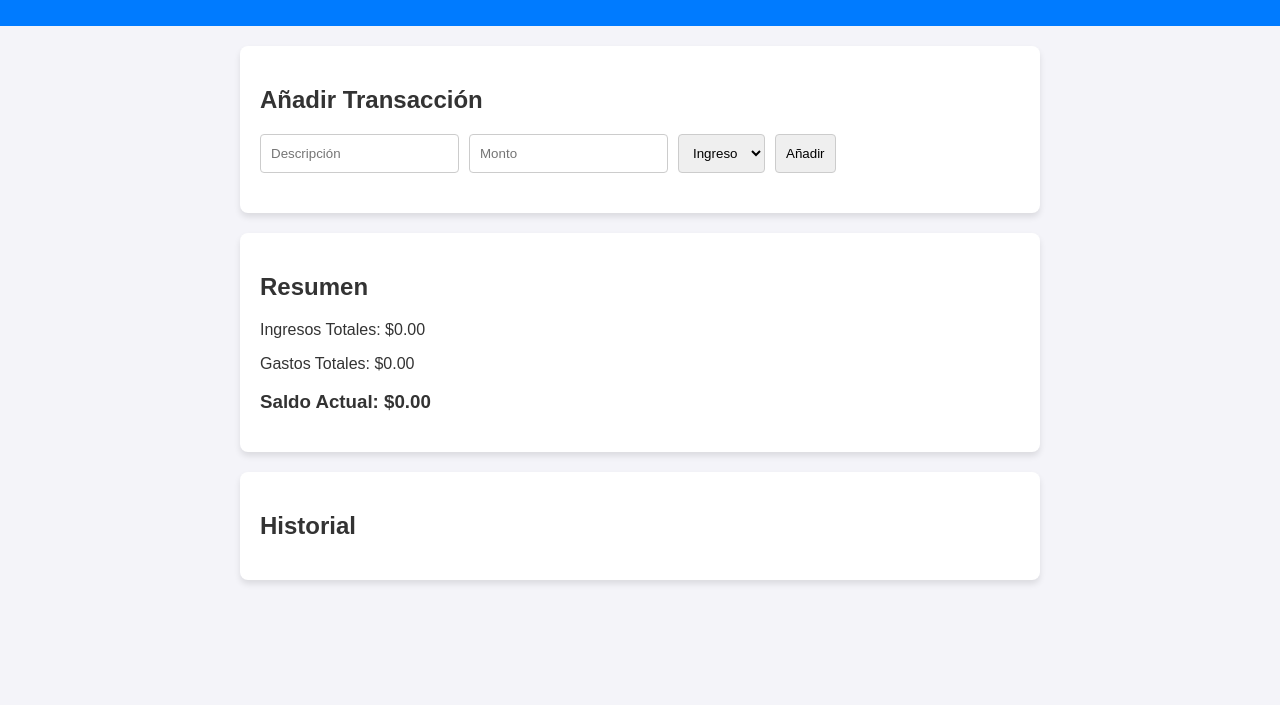
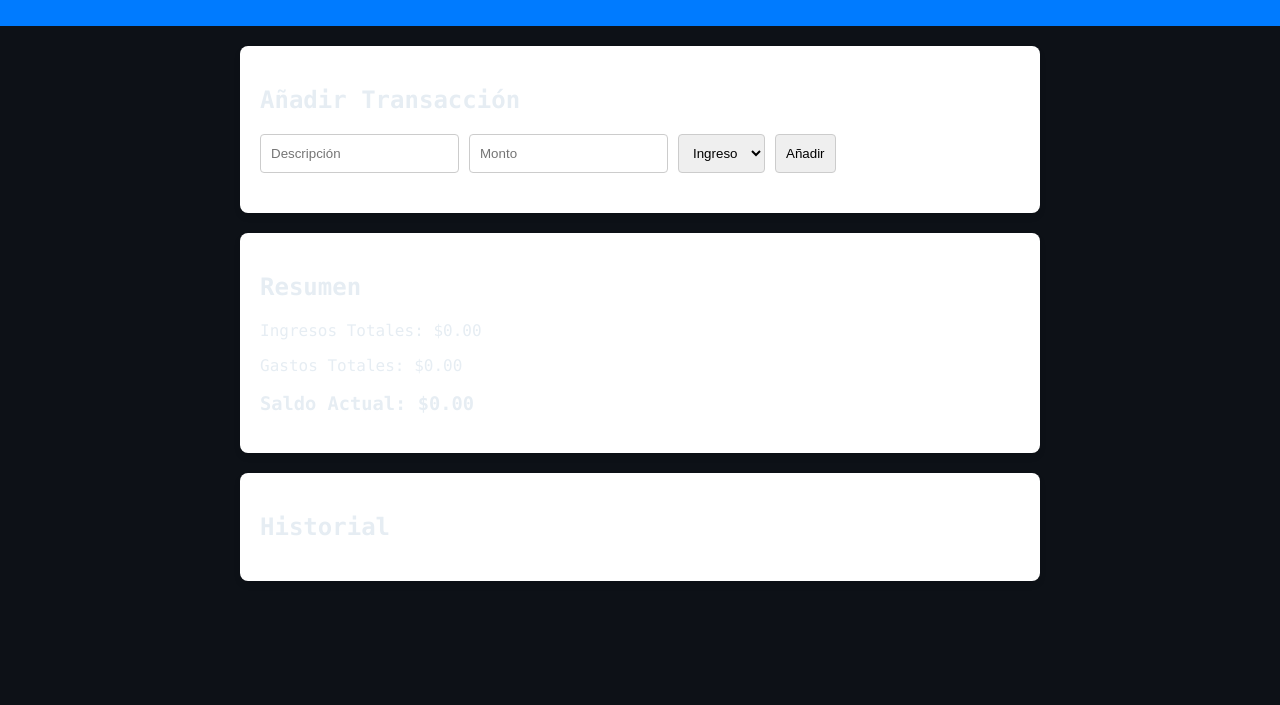
Before and after one commit to ileites/FinanzasHogar, a plain HTML site: page index.html in a window 1280 px wide. Shown: the part 95-800 px from the top of the page. Drawn offline with Linux system fonts and the light colour scheme.

Commit message:
Update style.css

```diff
--- a/style.css
+++ b/style.css
@@ -1,12 +1,13 @@
 body {
-    font-family: Arial, sans-serif;
-    background-color: #f4f4f9;
-    color: #333;
+    font-family: 'Consolas', 'Monaco', monospace; /* Fuentes estilo terminal */
+    background-color: #0d1117; /* Fondo muy oscuro, casi negro */
+    color: #e6edf3; /* Texto principal blanco suave */
     margin: 0;
     padding: 0;
     display: flex;
     flex-direction: column;
     align-items: center;
+    min-height: 100vh; /* Asegura que el fondo cubra toda la altura */
 }
 
 header {
```
